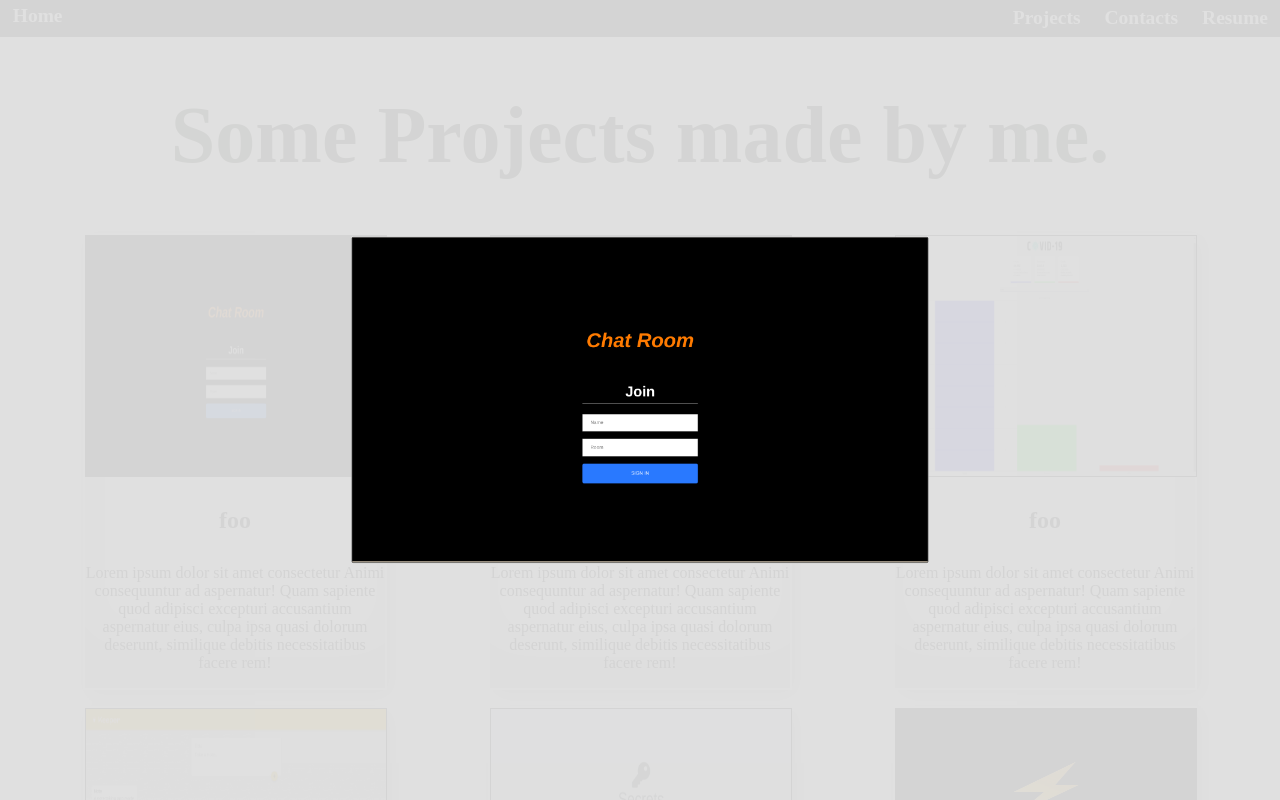
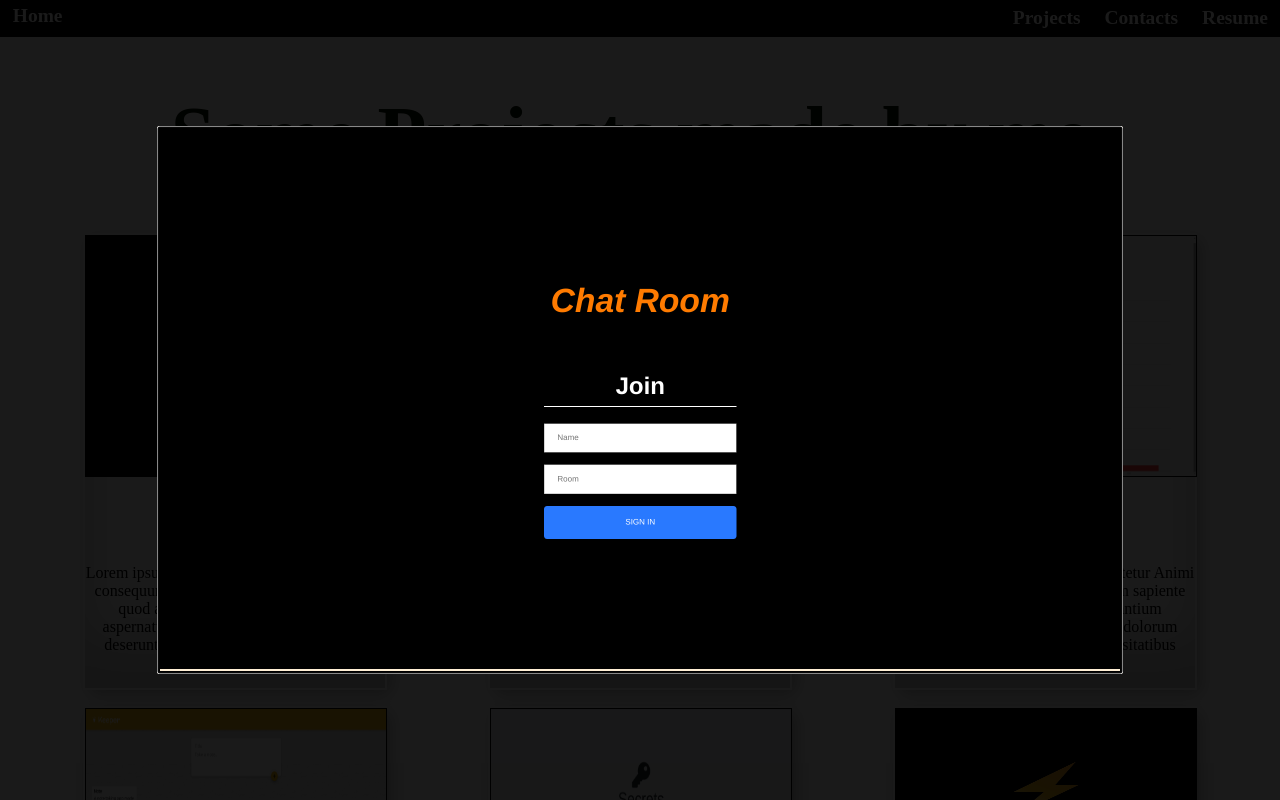
Before and after one commit to devsinghindra/portfolio, a React (Create React App) app: page /projects in a window 1280 px wide. Both pictures are taken after a click on the picture 236 px from the left and 355 px from the top of the page. Shown: the top 800 px of the page. Built offline with nearby package versions, Linux system fonts and the light colour scheme.

Commit message:
fixed overlay clicking and size scale

```diff
--- a/src/components/Card/ImageComponent.jsx
+++ b/src/components/Card/ImageComponent.jsx
@@ -5,6 +5,11 @@ import ReactModel from "react-modal";
 
 function ImageComponent(props) {
   const [open, setOpen] = useState(false);
+
+  const largeStyle =
+    props.src.includes("librarian") || props.src.includes("flutter")
+      ? ""
+      : styles.largeModal;
 
   function handleShowDialog() {
     setOpen(!open);
@@ -21,8 +26,9 @@ function ImageComponent(props) {
       />
       {open && (
         <ReactModel
-          className={styles.modal}
+          className={`${styles.modal} ${largeStyle}`}
           isOpen={open}
+          onRequestClose={handleShowDialog}
           onClick={handleShowDialog}
           overlayClassName={styles.Overlay}
         >
@@ -30,7 +36,7 @@ function ImageComponent(props) {
             className={styles.large}
             src={props.src}
             onClick={handleShowDialog}
-            alt="projec"
+            alt="project"
           />
         </ReactModel>
       )}
--- a/src/components/Card/ImageComponent.module.css
+++ b/src/components/Card/ImageComponent.module.css
@@ -1,8 +1,15 @@
 .modal {
   transform: scale(0.3);
   background-color: papayawhip;
+  border-color: black;
+  border-width: thick;
+  border-style: solid;
   width: fit-content;
   height: fit-content;
+}
+
+.largeModal {
+  transform: scale(0.5);
 }
 
 .Overlay {
@@ -15,7 +22,7 @@
   display: flex !important;
   align-items: center;
   justify-content: center;
-  background-color: rgba(223, 223, 223, 0.952);
+  background-color: rgba(0, 0, 0, 0.897);
 }
 
 .small {
```
